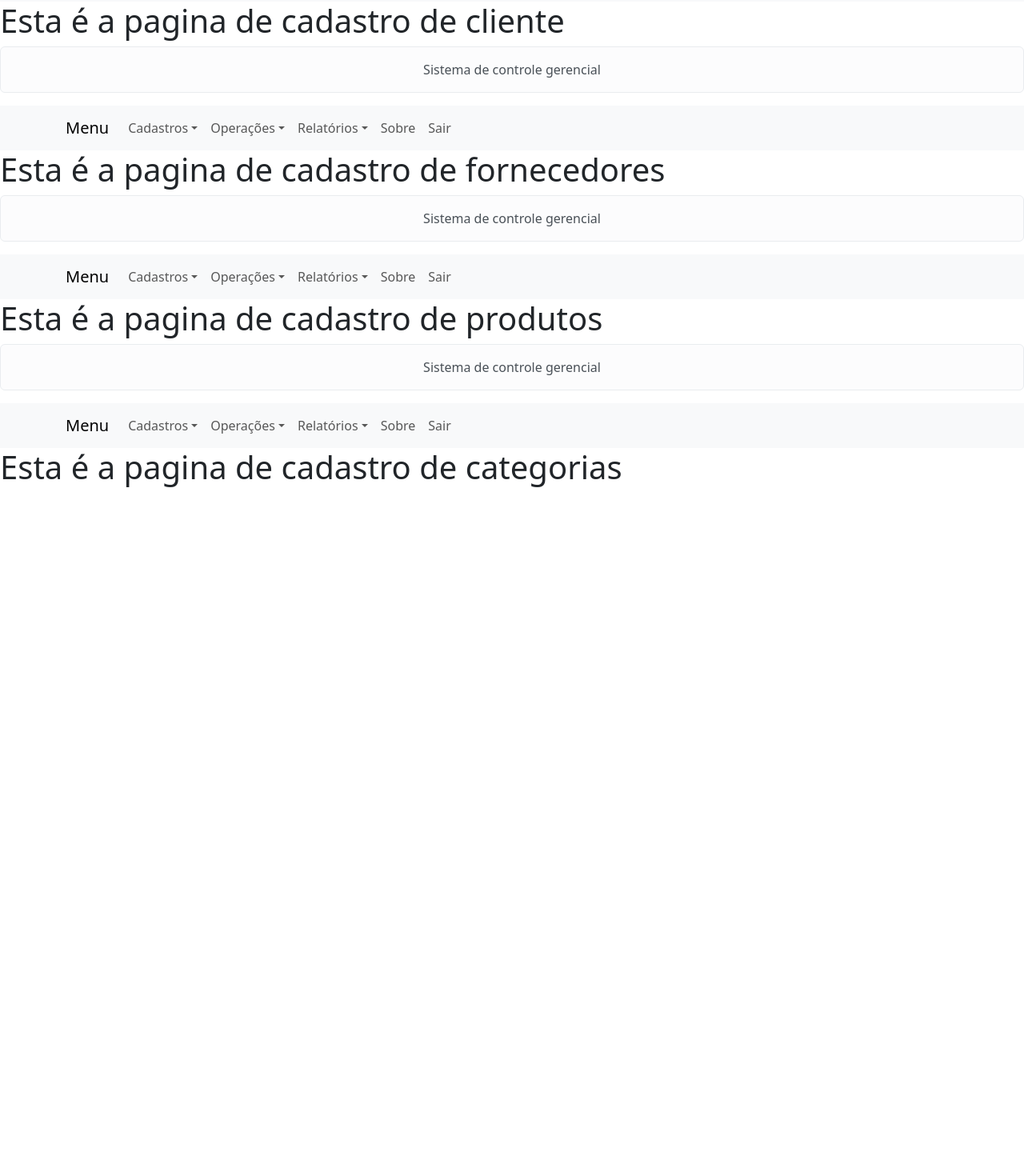
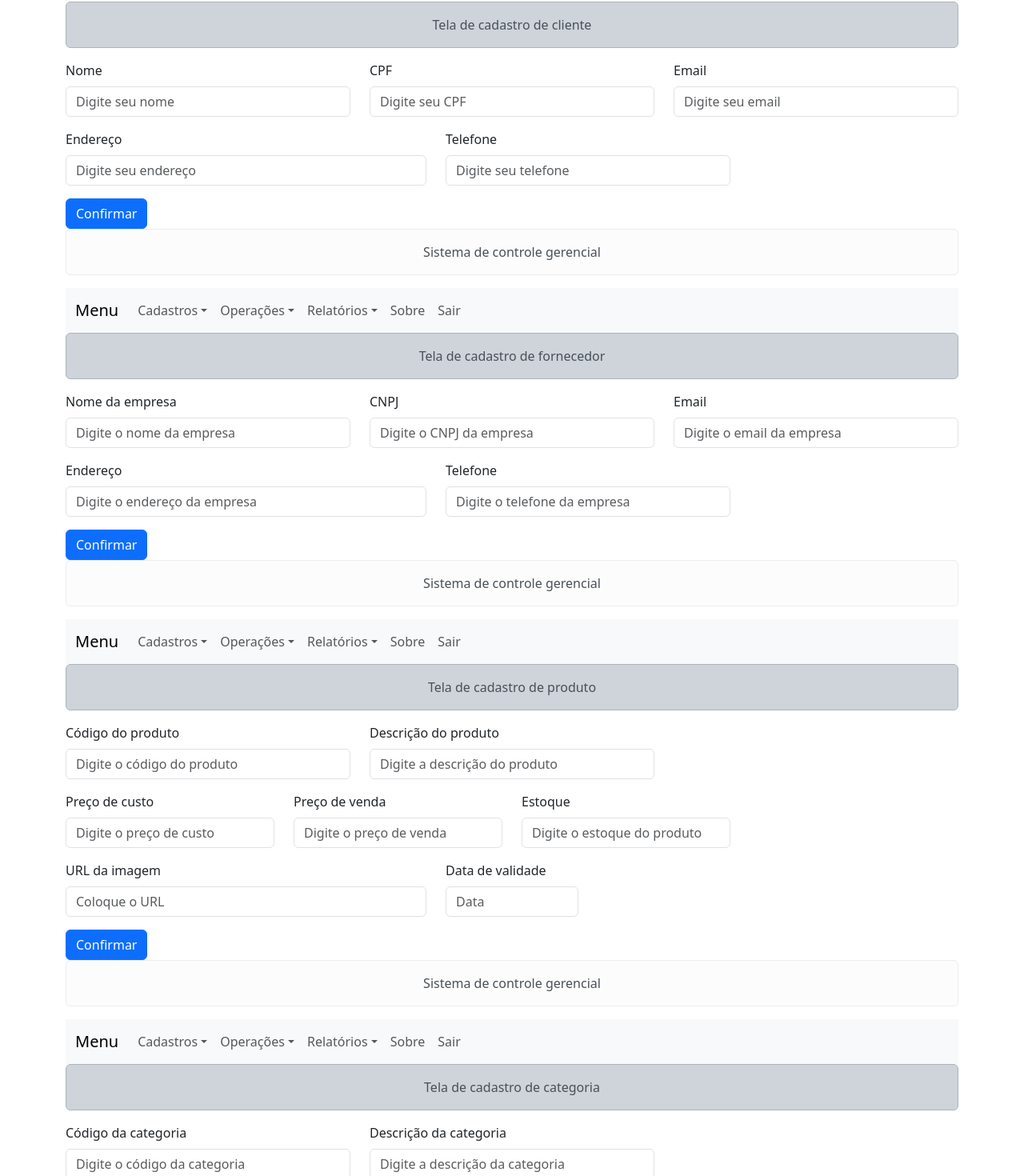
Before and after one commit to evandrotaroco/sistema, a React (Create React App) app: page / in a window 1280 px wide. Shown: the part 128-1598 px from the top of the page at 80% size. Before the commit the page ends 800 px from the top, so only its background shows below. Built offline with nearby package versions, Linux system fonts and the light colour scheme.

Commit message:
fazendo os cadastros 02/09

```diff
--- a/src/App.js
+++ b/src/App.js
@@ -1,21 +1,26 @@
 import Pagina from "./componentes/layouts/Pagina";
+import TelaCadastroCliente from "./componentes/Telas/Forms/TelaCadastroCliente";
+import TelaCadastroFornecedor from "./componentes/Telas/Forms/TelaCadastroFornecedor";
+import TelaCadastroProduto from "./componentes/Telas/Forms/TelaCadastroProduto";
+import TelaCadastroCategoria from "./componentes/Telas/Forms/TelaCadastroCategoria"
+
 function App() {
   return (
     <div className="App">
       <Pagina>
-        <h1>Esta é a pagina de cadastro de cliente</h1>
+        <TelaCadastroCliente/>
       </Pagina>
 
       <Pagina>
-        <h1>Esta é a pagina de cadastro de fornecedores</h1>
+        <TelaCadastroFornecedor/>
       </Pagina>
 
       <Pagina>
-        <h1>Esta é a pagina de cadastro de produtos</h1>
+        <TelaCadastroProduto/>
       </Pagina>
 
       <Pagina>
-        <h1>Esta é a pagina de cadastro de categorias</h1>
+        <TelaCadastroCategoria/>
       </Pagina>
     </div>
   );
--- /dev/null
+++ b/src/componentes/Telas/Forms/TelaCadastroCategoria.jsx
@@ -0,0 +1,40 @@
+import { useState } from 'react';
+import Button from 'react-bootstrap/Button';
+import Col from 'react-bootstrap/Col';
+import Form from 'react-bootstrap/Form';
+import Row from 'react-bootstrap/Row';
+import { Alert } from 'react-bootstrap';
+
+export default function TelaCadastroProduto(props){
+
+    return(
+        <div>
+            <Alert className='text-center' variant="dark">Tela de cadastro de categoria</Alert>
+            <Form noValidate>
+        <Row className="mb-3">
+            <Form.Group as={Col} md="4" controlId="codigo">
+            <Form.Label>Código da categoria</Form.Label>
+            <Form.Control
+                required
+                type="text"
+                placeholder="Digite o código da categoria"
+            />
+            <Form.Control.Feedback>Looks good!</Form.Control.Feedback>
+            </Form.Group>
+
+            <Form.Group as={Col} md="4" controlId="descricao">
+            <Form.Label>Descrição da categoria</Form.Label>
+            <Form.Control
+                required
+                type="text"
+                placeholder="Digite a descrição da categoria"
+            />
+            <Form.Control.Feedback>Looks good!</Form.Control.Feedback>
+            </Form.Group>
+        </Row>
+
+        <Button type="submit" >Confirmar</Button>
+        </Form>
+    </div>
+    );
+}
--- /dev/null
+++ b/src/componentes/Telas/Forms/TelaCadastroCliente.jsx
@@ -0,0 +1,69 @@
+import { useState } from 'react';
+import { Alert } from 'react-bootstrap';
+import Button from 'react-bootstrap/Button';
+import Col from 'react-bootstrap/Col';
+import Form from 'react-bootstrap/Form';
+import Row from 'react-bootstrap/Row';
+
+export default function TelaCadastroCliente(props){
+
+    return(
+        <div>
+            <Alert className='text-center' variant="dark">Tela de cadastro de cliente</Alert>
+            <Form noValidate>
+        <Row className="mb-3">
+            <Form.Group as={Col} md="4" controlId="nome">
+            <Form.Label>Nome</Form.Label>
+            <Form.Control
+                required
+                type="text"
+                placeholder="Digite seu nome"
+            />
+            <Form.Control.Feedback>Looks good!</Form.Control.Feedback>
+            </Form.Group>
+
+            <Form.Group as={Col} md="4" controlId="cpf">
+            <Form.Label>CPF</Form.Label>
+            <Form.Control
+                required
+                type="text"
+                placeholder="Digite seu CPF"
+            />
+            <Form.Control.Feedback>Looks good!</Form.Control.Feedback>
+            </Form.Group>
+
+            <Form.Group as={Col} md="4" controlId="email">
+            <Form.Label>Email</Form.Label>
+            <Form.Control
+                required
+                type="text"
+                placeholder="Digite seu email"
+            />
+            <Form.Control.Feedback>Looks good!</Form.Control.Feedback>
+            </Form.Group>
+
+        </Row>
+        <Row className="mb-3">
+            <Form.Group as={Col} md="5" controlId="endereco">
+            <Form.Label>Endereço</Form.Label>
+            <Form.Control type="text" placeholder="Digite seu endereço" required />
+            <Form.Control.Feedback type="invalid">
+                Please provide a valid city.
+            </Form.Control.Feedback>
+            </Form.Group>
+
+            <Form.Group as={Col} md="4" controlId="telefone">
+            <Form.Label>Telefone</Form.Label>
+            <Form.Control type="text" placeholder="Digite seu telefone" required />
+            <Form.Control.Feedback type="invalid">
+                Please provide a valid state.
+            </Form.Control.Feedback>
+            </Form.Group>
+
+        </Row>
+
+        <Button type="submit" >Confirmar</Button>
+        </Form>
+    </div>
+    );
+}
--- /dev/null
+++ b/src/componentes/Telas/Forms/TelaCadastroFornecedor.jsx
@@ -0,0 +1,69 @@
+import { useState } from 'react';
+import Button from 'react-bootstrap/Button';
+import Col from 'react-bootstrap/Col';
+import Form from 'react-bootstrap/Form';
+import Row from 'react-bootstrap/Row';
+import { Alert } from 'react-bootstrap';
+
+export default function TelaCadastroFornecedor(props){
+
+    return(
+        <div>
+            <Alert className='text-center' variant="dark">Tela de cadastro de fornecedor</Alert>
+            <Form noValidate>
+        <Row className="mb-3">
+            <Form.Group as={Col} md="4" controlId="nomeEmpresa">
+            <Form.Label>Nome da empresa</Form.Label>
+            <Form.Control
+                required
+                type="text"
+                placeholder="Digite o nome da empresa"
+            />
+            <Form.Control.Feedback>Looks good!</Form.Control.Feedback>
+            </Form.Group>
+
+            <Form.Group as={Col} md="4" controlId="cnpj">
+            <Form.Label>CNPJ</Form.Label>
+            <Form.Control
+                required
+                type="text"
+                placeholder="Digite o CNPJ da empresa"
+            />
+            <Form.Control.Feedback>Looks good!</Form.Control.Feedback>
+            </Form.Group>
+
+            <Form.Group as={Col} md="4" controlId="email">
+            <Form.Label>Email</Form.Label>
+            <Form.Control
+                required
+                type="text"
+                placeholder="Digite o email da empresa"
+            />
+            <Form.Control.Feedback>Looks good!</Form.Control.Feedback>
+            </Form.Group>
+
+        </Row>
+        <Row className="mb-3">
+            <Form.Group as={Col} md="5" controlId="endereco">
+            <Form.Label>Endereço</Form.Label>
+            <Form.Control type="text" placeholder="Digite o endereço da empresa" required />
+            <Form.Control.Feedback type="invalid">
+                Please provide a valid city.
+            </Form.Control.Feedback>
+            </Form.Group>
+
+            <Form.Group as={Col} md="4" controlId="telefone">
+            <Form.Label>Telefone</Form.Label>
+            <Form.Control type="text" placeholder="Digite o telefone da empresa" required />
+            <Form.Control.Feedback type="invalid">
+                Please provide a valid state.
+            </Form.Control.Feedback>
+            </Form.Group>
+
+        </Row>
+
+        <Button type="submit" >Confirmar</Button>
+        </Form>
+    </div>
+    );
+}
--- /dev/null
+++ b/src/componentes/Telas/Forms/TelaCadastroProduto.jsx
@@ -0,0 +1,93 @@
+import { useState } from 'react';
+import Button from 'react-bootstrap/Button';
+import Col from 'react-bootstrap/Col';
+import Form from 'react-bootstrap/Form';
+import Row from 'react-bootstrap/Row';
+import { Alert } from 'react-bootstrap';
+
+export default function TelaCadastroProduto(props){
+
+    return(
+        <div>
+            <Alert className='text-center' variant="dark">Tela de cadastro de produto</Alert>
+            <Form noValidate>
+        <Row className="mb-3">
+            <Form.Group as={Col} md="4" controlId="codigo">
+            <Form.Label>Código do produto</Form.Label>
+            <Form.Control
+                required
+                type="text"
+                placeholder="Digite o código do produto"
+            />
+            <Form.Control.Feedback>Looks good!</Form.Control.Feedback>
+            </Form.Group>
+
+            <Form.Group as={Col} md="4" controlId="descricao">
+            <Form.Label>Descrição do produto</Form.Label>
+            <Form.Control
+                required
+                type="text"
+                placeholder="Digite a descrição do produto"
+            />
+            <Form.Control.Feedback>Looks good!</Form.Control.Feedback>
+            </Form.Group>
+        </Row>
+
+        <Row className="mb-3">
+            <Form.Group as={Col} md="3" controlId="precoCusto">
+            <Form.Label>Preço de custo</Form.Label>
+            <Form.Control
+                required
+                type="text"
+                placeholder="Digite o preço de custo"
+            />
+            <Form.Control.Feedback>Looks good!</Form.Control.Feedback>
+            </Form.Group>
+
+
+
+            <Form.Group as={Col} md="3" controlId="precoVenda">
+            <Form.Label>Preço de venda</Form.Label>
+            <Form.Control type="text" placeholder="Digite o preço de venda" required />
+            <Form.Control.Feedback type="invalid">
+                Please provide a valid city.
+            </Form.Control.Feedback>
+            </Form.Group>
+
+            <Form.Group as={Col} md="3" controlId="qtdEstoque">
+            <Form.Label>Estoque</Form.Label>
+            <Form.Control type="text" placeholder="Digite o estoque do produto" required />
+            <Form.Control.Feedback type="invalid">
+                Please provide a valid state.
+            </Form.Control.Feedback>
+            </Form.Group>
+
+        </Row>
+
+        <Row className="mb-3">
+            <Form.Group as={Col} md="5" controlId="urlImagem">
+            <Form.Label>URL da imagem</Form.Label>
+            <Form.Control
+                required
+                type="text"
+                placeholder="Coloque o URL"
+            />
+            <Form.Control.Feedback>Looks good!</Form.Control.Feedback>
+            </Form.Group>
+
+            <Form.Group as={Col} md="2" controlId="dataValidade">
+            <Form.Label>Data de validade</Form.Label>
+            <Form.Control
+                required
+                type="text"
+                placeholder="Data"
+            />
+            <Form.Control.Feedback>Looks good!</Form.Control.Feedback>
+            </Form.Group>
+        </Row>
+
+        <Button type="submit" >Confirmar</Button>
+        </Form>
+    </div>
+    );
+}
--- a/src/componentes/layouts/Pagina.jsx
+++ b/src/componentes/layouts/Pagina.jsx
@@ -1,13 +1,17 @@
+import { Container } from "react-bootstrap";
 import Cabecalho from "./Cabecalho";
 import Menu from "./Menu";
+
 export default function Pagina(props){
     return(
         <div>
+            <Container>
            <Cabecalho titulo="Sistema de controle gerencial"/>
             <Menu/>
             {
                 props.children
             }
+            </Container>
         </div>
     );
 }
```
